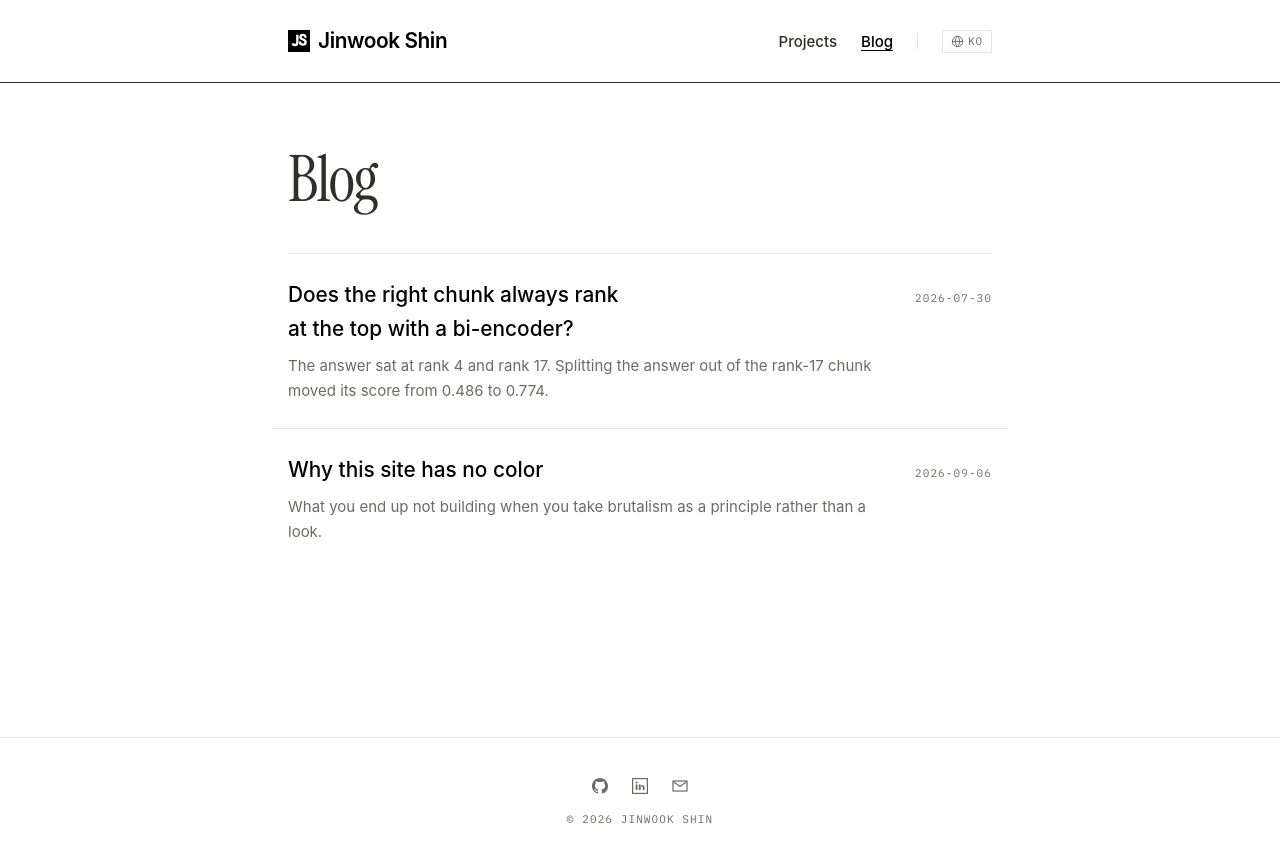
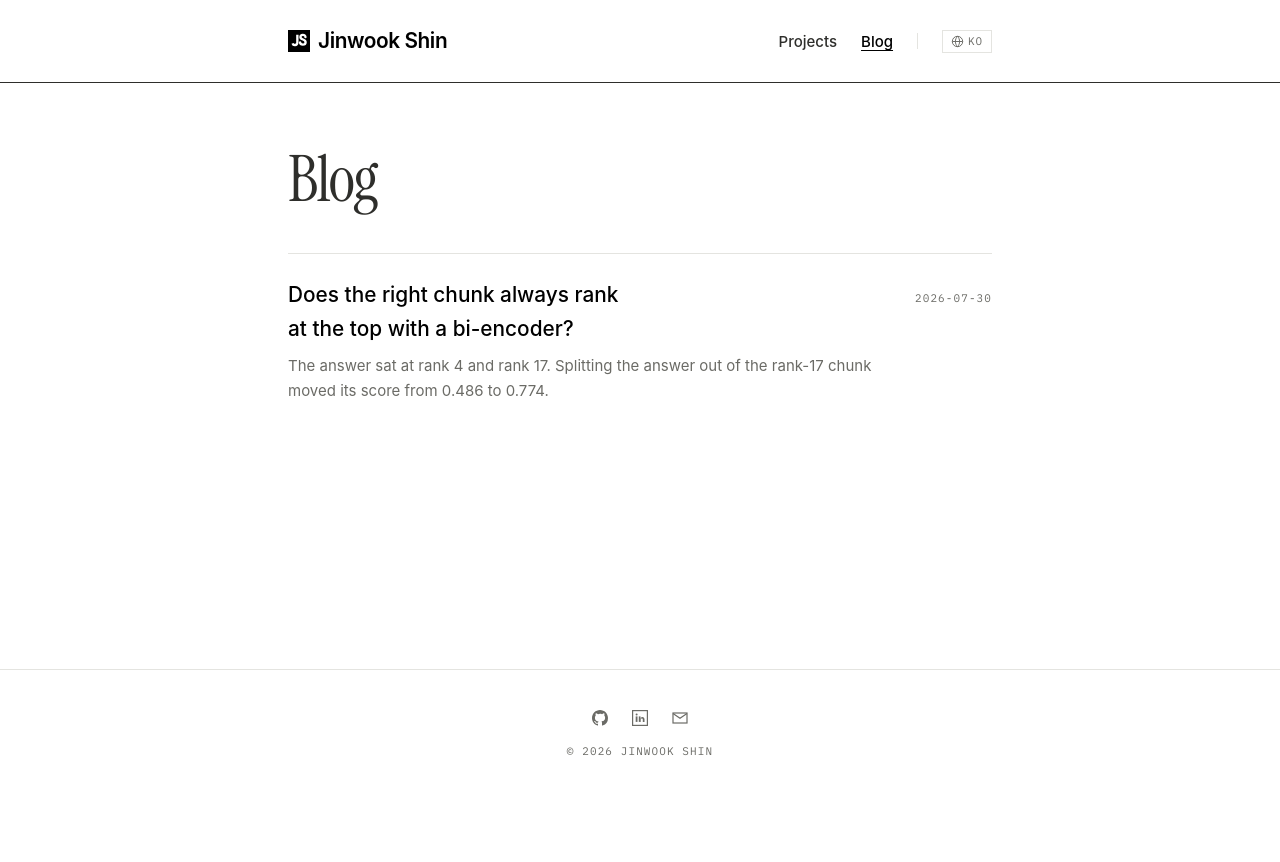
Before and after one commit to 7inug1/jinwookshin, a Next.js app: page /en/blog in a window 1280 px wide. Shown: the top 862 px of the page. After the commit the page ends 800 px from the top, so only its background shows below. Built offline with nearby package versions, Linux system fonts and the light colour scheme.

Commit message:
content: 색 관련 글 삭제, about 리다이렉트 제거
내가 쓴 글이라 본인 글만 남긴다. 후속 페이지가 사라졌으니 /about은 404가 맞다.
대신할 곳이 없으면 없다고 말한다.

```diff
--- a/content/posts.ts
+++ b/content/posts.ts
@@ -174,33 +174,6 @@ export const posts: Post[] = [
       ),
     ],
   },
-  {
-    slug: "why-no-color",
-    title: { ko: "이 사이트에 색이 없는 이유", en: "Why this site has no color" },
-    date: "2026-09-06",
-    summary: {
-      ko: "브루탈리즘을 외형이 아니라 원리로 가져오면 무엇을 만들지 않게 되는가.",
-      en: "What you end up not building when you take brutalism as a principle rather than a look.",
-    },
-    body: [
-      p(
-        "재료를 감추지 않는 편이 정직하다고 생각합니다. 브루탈리즘을 외형이 아니라 원리로 가져왔습니다. 건축에서 날 콘크리트를 감추지 않듯, 웹의 재료인 텍스트와 HTML을 감추지 않습니다.",
-        "I think it is more honest not to hide the material. I took brutalism as a principle rather than a look: architecture leaves the concrete exposed, and this site leaves its material — text and HTML — exposed too.",
-      ),
-      p(
-        "그래서 이 사이트에는 색이 없습니다. 강조색을 하나 두려다 그만뒀는데, 링크를 파랗게 만드는 순간 나머지 색을 다 정해야 했기 때문입니다.",
-        "So there is no color here. I nearly added one accent, but the moment links turn blue every other color needs deciding.",
-      ),
-      p(
-        "색이 없는 자리는 조판이 채웁니다. 큰 글자와 작은 글자만 두고 중간을 없앴고, 본문은 65자를 넘지 않습니다.",
-        "Typesetting fills the space color would have taken. There are large sizes and small ones and nothing in between, and body text never runs past 65 characters.",
-      ),
-      p(
-        "넘지 않는 것은 본문만이 아닙니다. 폰트 크기나 테마를 고르는 컨트롤도 만들지 않았습니다. 조판은 정한 값으로 읽힙니다.",
-        "Nor does anything else run past what I set. There are no controls for font size or theme. The page reads at the values I chose.",
-      ),
-    ],
-  },
 ];
 
 export const getPost = (slug: string) => posts.find((post) => post.slug === slug);
--- a/next.config.ts
+++ b/next.config.ts
@@ -3,22 +3,7 @@ import type { NextConfig } from "next";
 const config: NextConfig = {
   reactStrictMode: true,
   /** dev 서버가 .next를 쓰는 동안 검증 빌드는 다른 디렉토리로 보낸다 */
-  distDir: process.env.BUILD_DIR ?? ".next",
-
-  /**
-   * 옮겨 간 주소만 리다이렉트한다. 대신할 페이지가 없으면 404를 준다.
-   * About의 내용은 통째로 이 글이 됐다.
-   */
-  async redirects() {
-    return [
-      { source: "/about", destination: "/ko/blog/why-no-color", permanent: true },
-      {
-        source: "/:locale(ko|en)/about",
-        destination: "/:locale/blog/why-no-color",
-        permanent: true,
-      },
-    ];
-  },
+  distDir: process.env.BUILD_DIR ?? ".next"
 };
 
 export default config;
```
